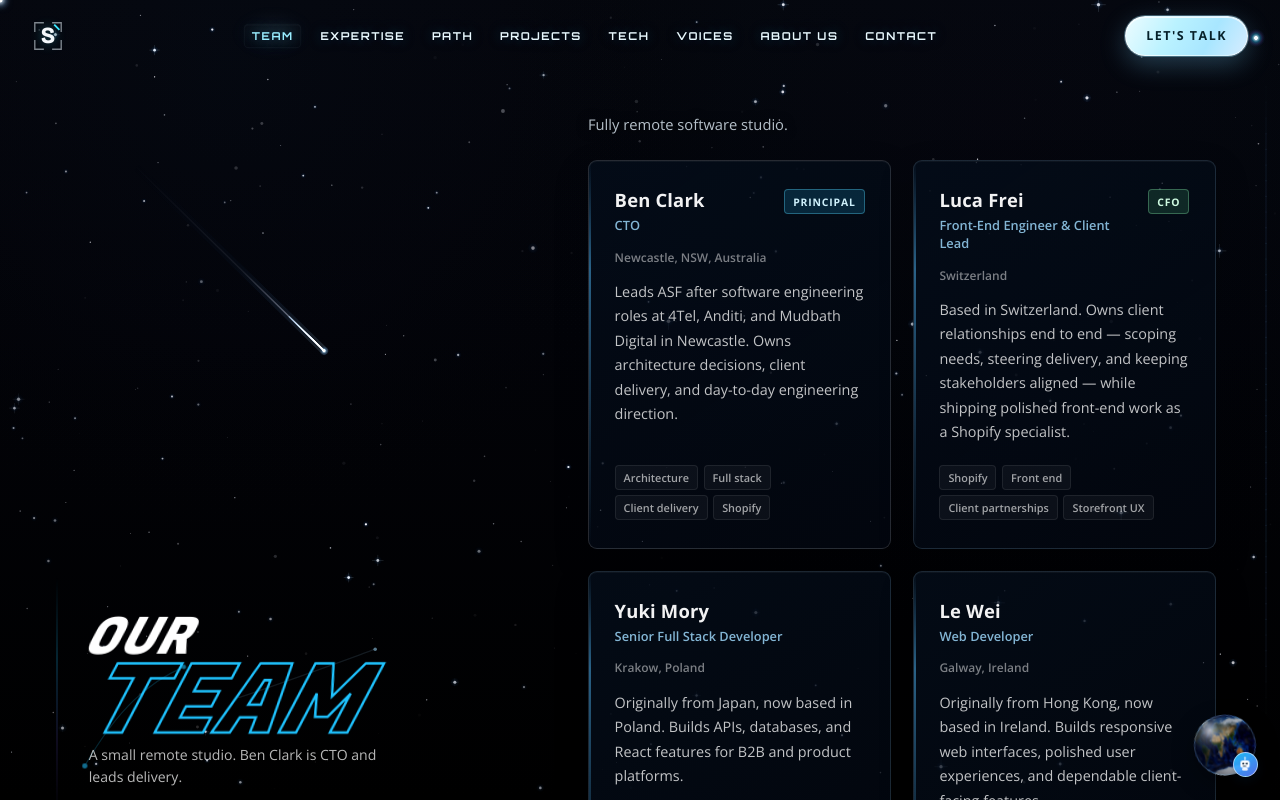
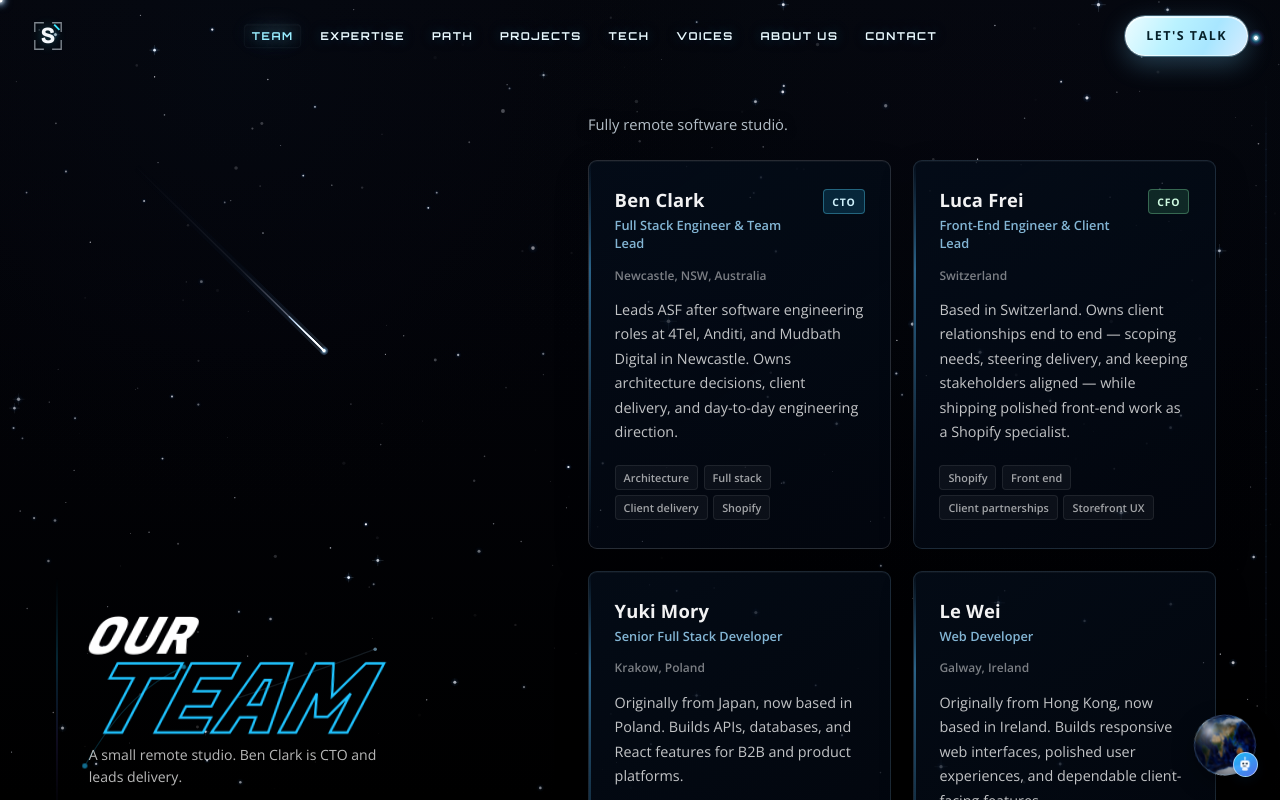
Before and after one commit to clarkk1026/ASF-portfolio, a React (Vite) app: page /team in a window 1280 px wide. Shown: the top 800 px of the page. Built offline with nearby package versions, Linux system fonts and the light colour scheme.

Commit message:
Update Ben Clark's role and badge in portfolio data: Change title to 'Full Stack Engineer & Team Lead' and update badge to 'CTO' for consistency in team representation.

```diff
--- a/src/data/portfolio.ts
+++ b/src/data/portfolio.ts
@@ -121,10 +121,10 @@ export const teamMembers: TeamMember[] = [
 	{
 		id: 'ben-clark',
 		name: 'Ben Clark',
-		role: 'CTO',
+		role: 'Full Stack Engineer & Team Lead',
 		location: 'Newcastle, NSW, Australia',
 		isLeader: true,
-		badge: 'Principal',
+		badge: 'CTO',
 		badgeTone: 'founder',
 		summary:
 			'Leads ASF after software engineering roles at 4Tel, Anditi, and Mudbath Digital in Newcastle. Owns architecture decisions, client delivery, and day-to-day engineering direction.',
@@ -181,7 +181,7 @@ export const personal = {
 	birthPlace: 'Newcastle, NSW, Australia',
 	/** Ask-only: do not volunteer unless the visitor asks about looks / ethnicity. */
 	appearance: 'Asian',
-	title: 'CTO',
+	title: 'Full Stack Engineer & Team Lead',
 	tagline: team.tagline,
 	location: 'Newcastle, NSW, Australia',
 	email: 'benclarkk1026@gmail.com',
```
